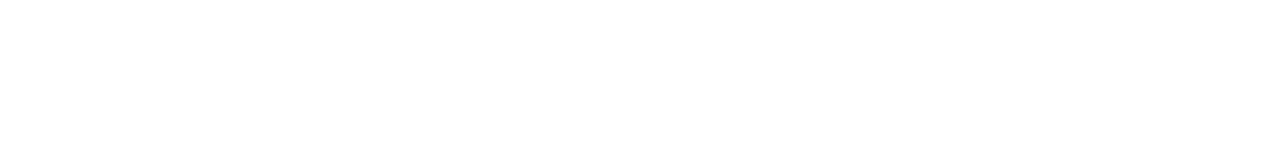
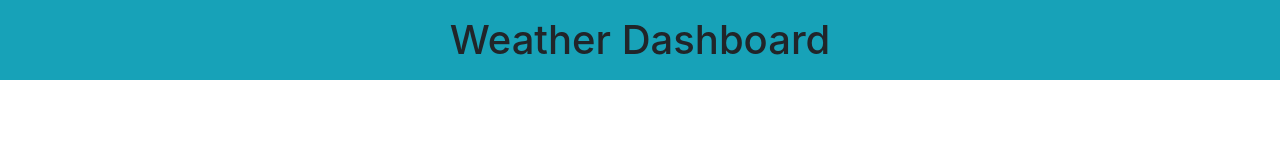
Before and after one commit to lfernandez79/weatherDashboard, a plain HTML site: page index.html in a window 1280 px wide. Drawn offline with nearby package versions, Linux system fonts and the light colour scheme.

Commit message:
added header

```diff
--- a/index.html
+++ b/index.html
@@ -4,10 +4,15 @@
     <meta charset="UTF-8">
     <meta name="viewport" content="width=device-width, initial-scale=1.0">
     <meta http-equiv="X-UA-Compatible" content="ie=edge">
+    <link rel="stylesheet" href="https://stackpath.bootstrapcdn.com/bootstrap/4.4.1/css/bootstrap.min.css"integrity="sha384-Vkoo8x4CGsO3+Hhxv8T/Q5PaXtkKtu6ug5TOeNV6gBiFeWPGFN9MuhOf23Q9Ifjh" crossorigin="anonymous">
+    <script src="https://kit.fontawesome.com/291451fd76.js" crossorigin="anonymous"></script>
     <link rel="stylesheet" href="style.css">
     <title>Weather Dashboard</title>
 </head>
 <body>
+
+    <header class=" bg-info text-pink h1 p-3 text-center">Weather Dashboard
+    </header>
 
 
 
```
Also changed, not shown: 1 other file.
